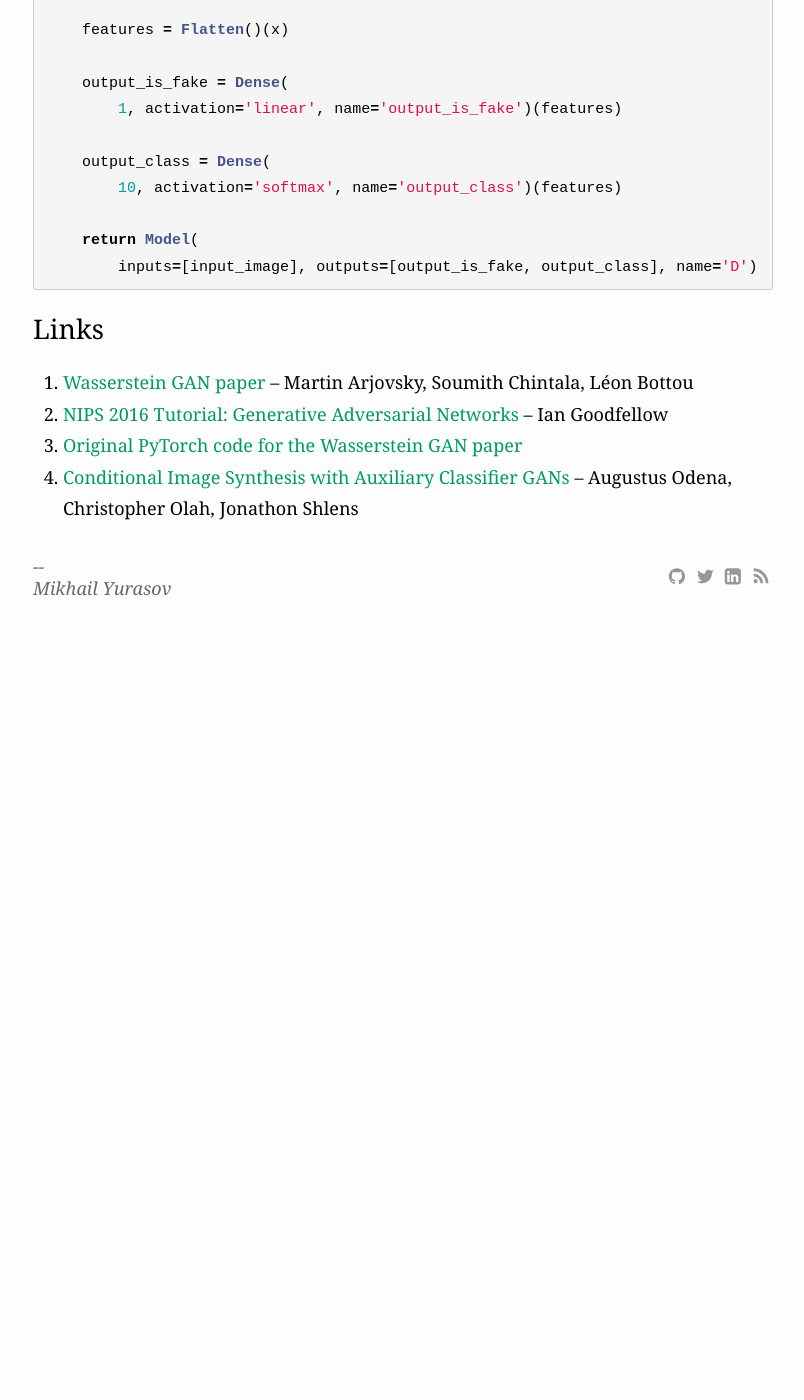
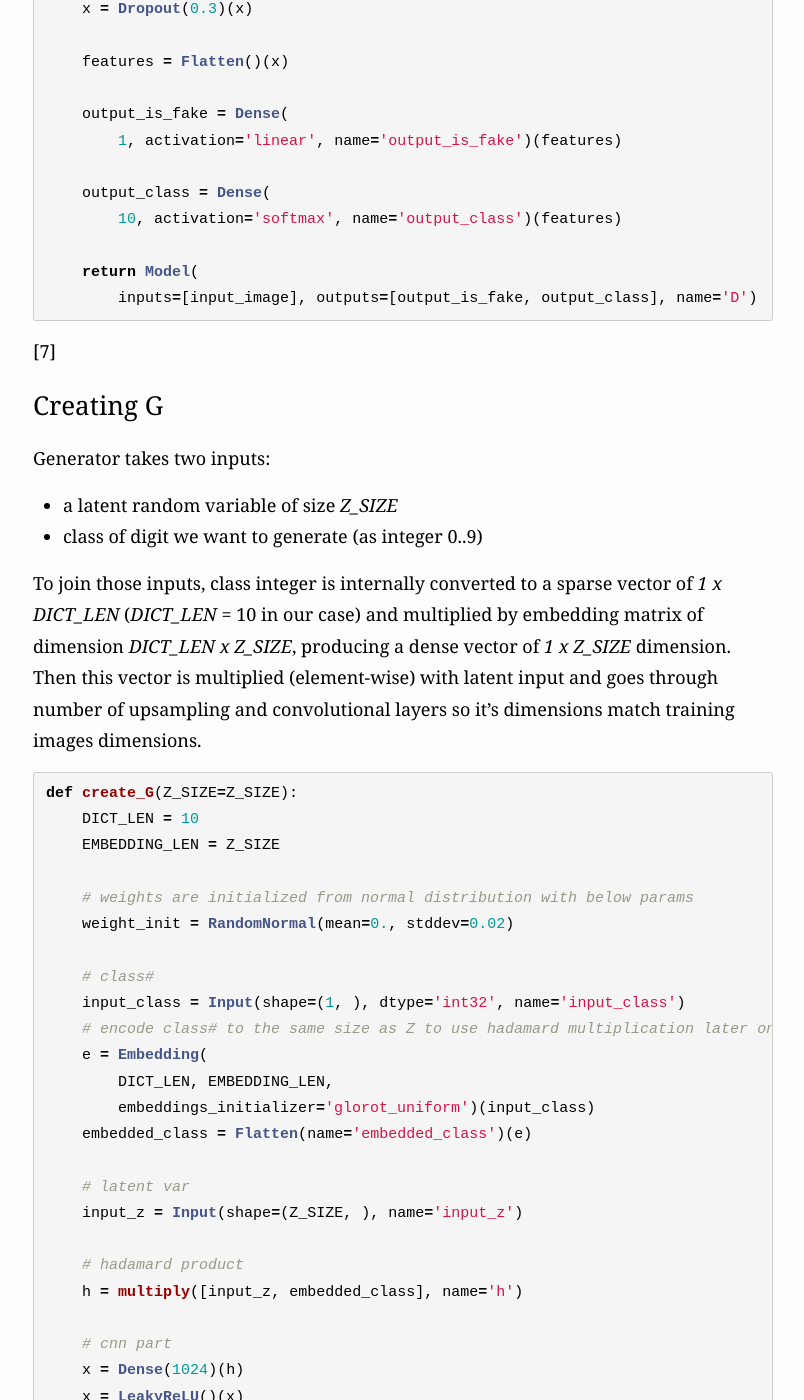
Before and after one commit to myurasov/myurasov.github.io, a Jekyll site: the page built from _posts/2017-08-29-wasserstein-gan-keras.md, in a window 1280 px wide and 1400 px high, scrolled down 6368 px. Shown: the whole window, without its empty margins (237-1041 px from the left). Built offline with Jekyll 4.4.1, drawn with Linux system fonts in a browser that asks for light colours; comment, search, counter and statistics services are not loaded; before the commit the page ends 6998 px from its top, so only the background shows below that; some of the changed text lies outside the part shown.

Commit message:
More code

````diff
--- a/_posts/2017-08-29-wasserstein-gan-keras.md
+++ b/_posts/2017-08-29-wasserstein-gan-keras.md
@@ -38,8 +38,9 @@ TODO:
 - [GAN?](#gan)
 - [Wasserstein GAN?](#wasserstein-gan)
 - [Code!](#code)
-    - [Loss function for _**D**_](#loss-function-for-_d_)
-    - [Creating _**D**_](#creating-_d_)
+    - [Loss function for D](#loss-function-for-d)
+    - [Creating D](#creating-d)
+    - [Creating G](#creating-g)
 - [Links](#links)
 
 <!-- END doctoc generated TOC please keep comment here to allow auto update -->
@@ -167,7 +168,7 @@ K.set_image_dim_ordering('tf')
 
 [5]
 
-### Loss function for _**D**_
+### Loss function for D
 
 - Since the D tries to learn an approximation of Wasserstein distance between training data distribution and one "inside" G and has a linear activation, we do not need to modify it's output here.
 - Mean is taken so the output can be compared between different batch sizes.
@@ -180,7 +181,7 @@ def d_loss(y_true, y_pred):
 
 [6]
 
-### Creating _**D**_
+### Creating D
 
 Discriminator takes image as input and has two ouputs:
 - measure of it's "fakeness" (maximized for generated images) with linear activation
@@ -243,6 +244,64 @@ def create_D():
         inputs=[input_image], outputs=[output_is_fake, output_class], name='D')
 ```
 
+[7]
+
+### Creating G
+
+Generator takes two inputs:
+- a latent random variable of size *Z_SIZE*
+- class of digit we want to generate (as integer 0..9)
+
+To join those inputs, class integer is internally converted to a sparse vector of *1 x DICT_LEN* (_DICT_LEN_ = 10 in our case) and multiplied by embedding matrix of dimension *DICT_LEN x Z_SIZE*, producing a dense vector of *1 x Z_SIZE* dimension. Then this vector is multiplied (element-wise) with latent input and goes through number of upsampling and convolutional layers so it's dimensions match training images dimensions.
+
+```python
+def create_G(Z_SIZE=Z_SIZE):
+    DICT_LEN = 10
+    EMBEDDING_LEN = Z_SIZE
+
+    # weights are initialized from normal distribution with below params
+    weight_init = RandomNormal(mean=0., stddev=0.02)
+
+    # class#
+    input_class = Input(shape=(1, ), dtype='int32', name='input_class')
+    # encode class# to the same size as Z to use hadamard multiplication later on
+    e = Embedding(
+        DICT_LEN, EMBEDDING_LEN,
+        embeddings_initializer='glorot_uniform')(input_class)
+    embedded_class = Flatten(name='embedded_class')(e)
+
+    # latent var
+    input_z = Input(shape=(Z_SIZE, ), name='input_z')
+
+    # hadamard product
+    h = multiply([input_z, embedded_class], name='h')
+
+    # cnn part
+    x = Dense(1024)(h)
+    x = LeakyReLU()(x)
+
+    x = Dense(128 * 7 * 7)(x)
+    x = LeakyReLU()(x)
+    x = Reshape((7, 7, 128))(x)
+
+    x = UpSampling2D(size=(2, 2))(x)
+    x = Conv2D(256, (5, 5), padding='same', kernel_initializer=weight_init)(x)
+    x = LeakyReLU()(x)
+
+    x = UpSampling2D(size=(2, 2))(x)
+    x = Conv2D(128, (5, 5), padding='same', kernel_initializer=weight_init)(x)
+    x = LeakyReLU()(x)
+
+    x = Conv2D(
+        1, (2, 2),
+        padding='same',
+        activation='tanh',
+        name='output_generated_image',
+        kernel_initializer=weight_init)(x)
+
+    return Model(inputs=[input_z, input_class], outputs=x, name='G')
+```
+
 # Links
 
 1. [Wasserstein GAN paper](https://arxiv.org/pdf/1701.07875.pdf) – Martin Arjovsky, Soumith Chintala, Léon Bottou
````
